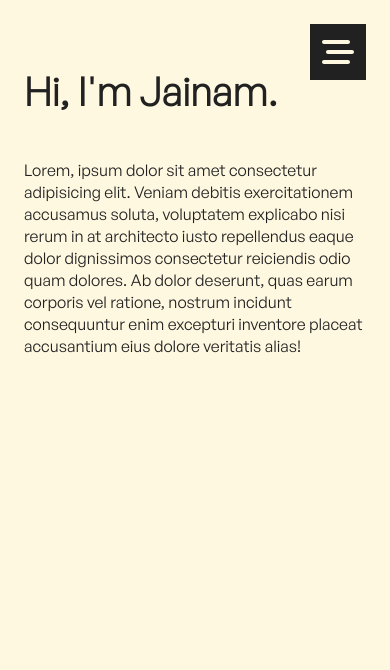
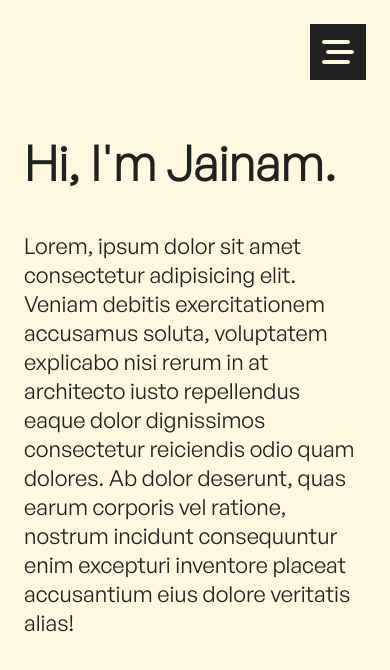
Before and after one commit to jpdoshi/my-portfolio, a React (Vite) app: page / in a window 390 px wide. Shown: the top 670 px of the page. Built offline with nearby package versions, Linux system fonts and the light colour scheme.

Commit message:
updated hero design

```diff
--- a/src/index.css
+++ b/src/index.css
@@ -93,10 +93,19 @@ section {
   transform: translateY(-50%);
 }
 
+.hero {
+  padding-top: 10rem;
+  padding-bottom: 10rem;
+}
+
 .hero h1 {
   margin: 3rem 0;
   font-size: calc(100vw/10);
   line-height: calc(100vw/10);
+}
+
+.hero p {
+  font-size: 28px;
 }
 
 .outer-links {
@@ -112,6 +121,19 @@ section {
 }
 
 @media (max-width:768px) {
+  .hero {
+    padding-top: 6rem;
+    padding-bottom: 6rem;
+  }
+
+  .hero h1 {
+    font-size: 48px;
+  }
+
+  .hero p {
+    font-size: 22px;
+  }
+
   section {
     padding: 1.5rem;
   }
```
